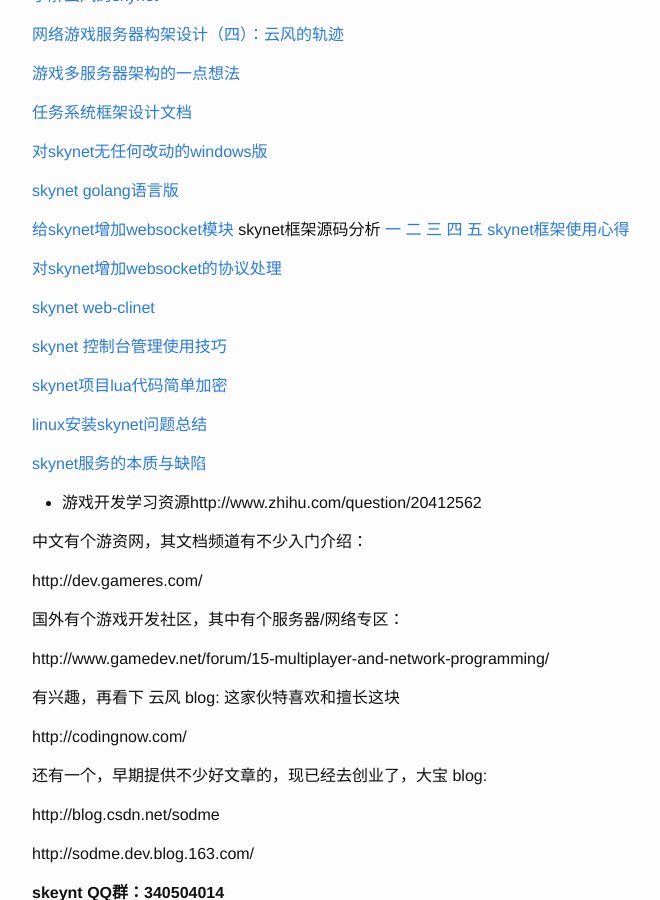
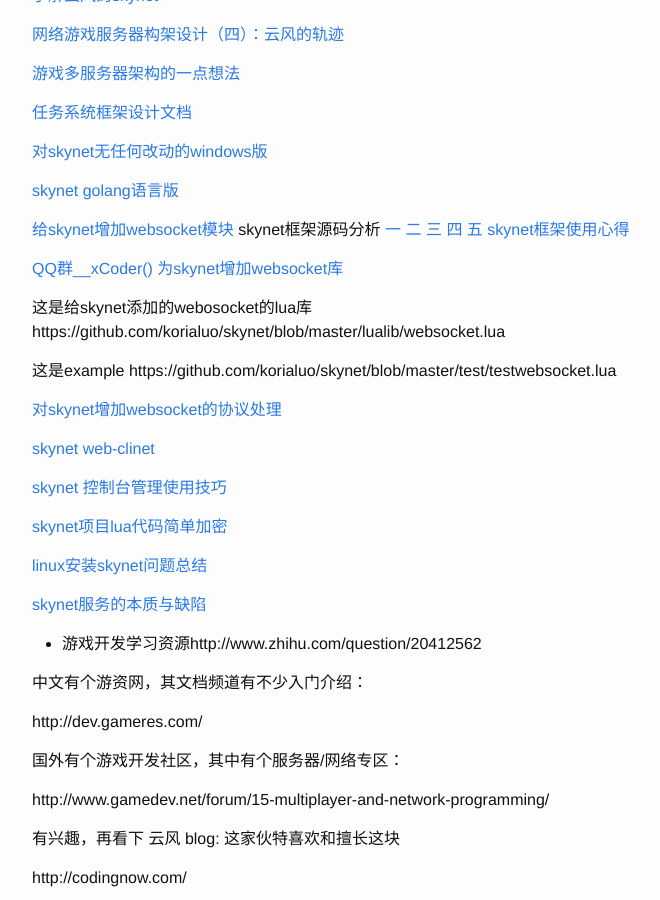
Before and after one commit to guoyu07/skynetclub.github.io, a Jekyll site: the page built from _posts/2015-12-26-resource.md, in a window 1280 px wide and 900 px high, scrolled down 3114 px. Shown: the whole window, without its empty margins (238-898 px from the left). Built offline with Jekyll 4.4.1, drawn with Linux system fonts in a browser that asks for light colours; comment, search, counter and statistics services are not loaded.

Commit message:
Update 2015-12-26-resource.md

```diff
--- a/_posts/2015-12-26-resource.md
+++ b/_posts/2015-12-26-resource.md
@@ -153,6 +153,14 @@
 [给skynet增加websocket模块][56]
 skynet框架源码分析 [一][57] [二][58] [三][59] [四][60] [五][61] [skynet框架使用心得][62]
 
+[QQ群__xCoder() 为skynet增加websocket库][73]
+
+这是给skynet添加的webosocket的lua库
+https://github.com/korialuo/skynet/blob/master/lualib/websocket.lua
+
+这是example
+https://github.com/korialuo/skynet/blob/master/test/testwebsocket.lua
+
 [对skynet增加websocket的协议处理][63]
 
 [skynet web-clinet][64]
```
Also changed, not shown: other parts of _posts/2015-12-26-resource.md (+1 -0 lines).
